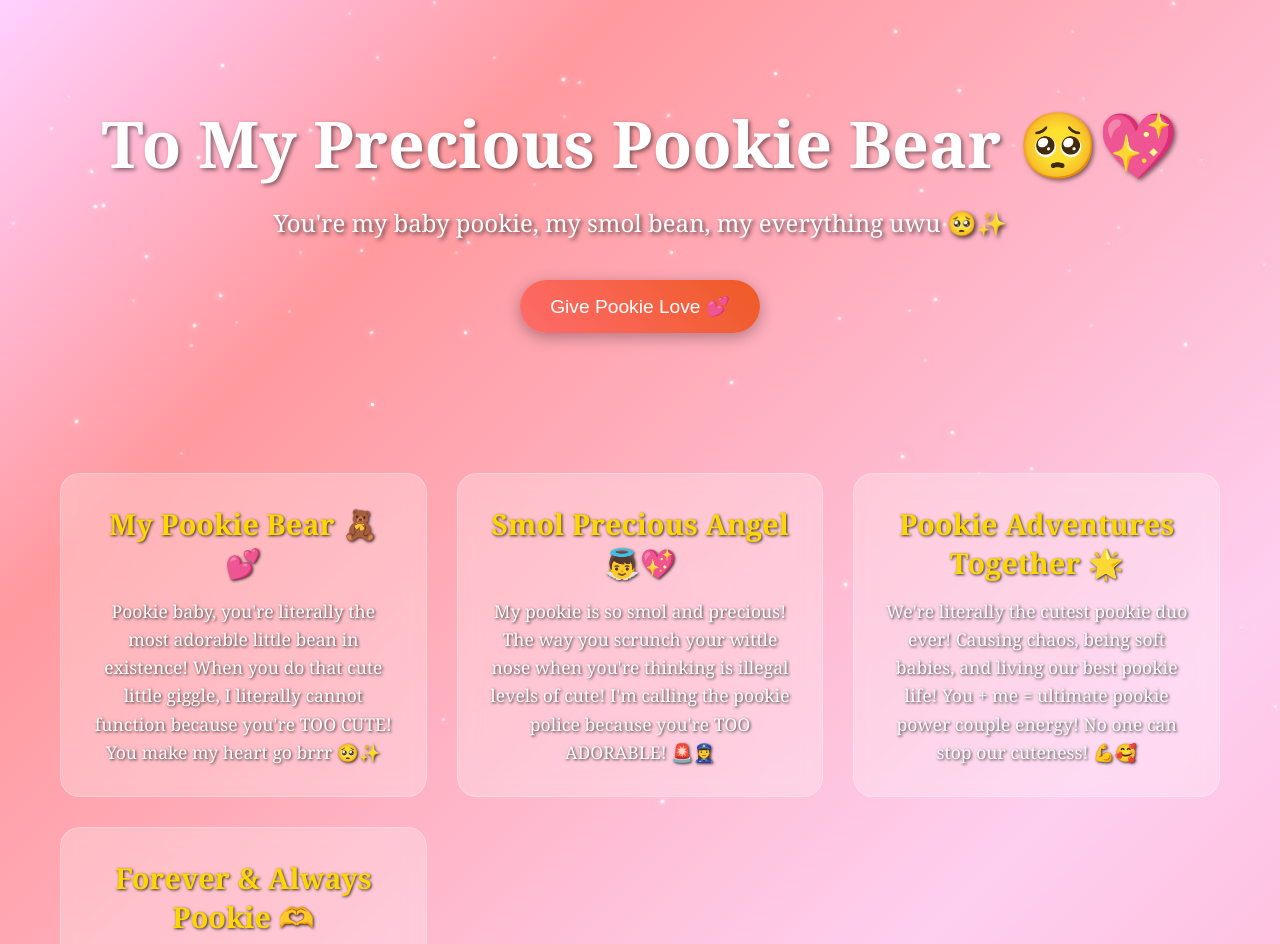
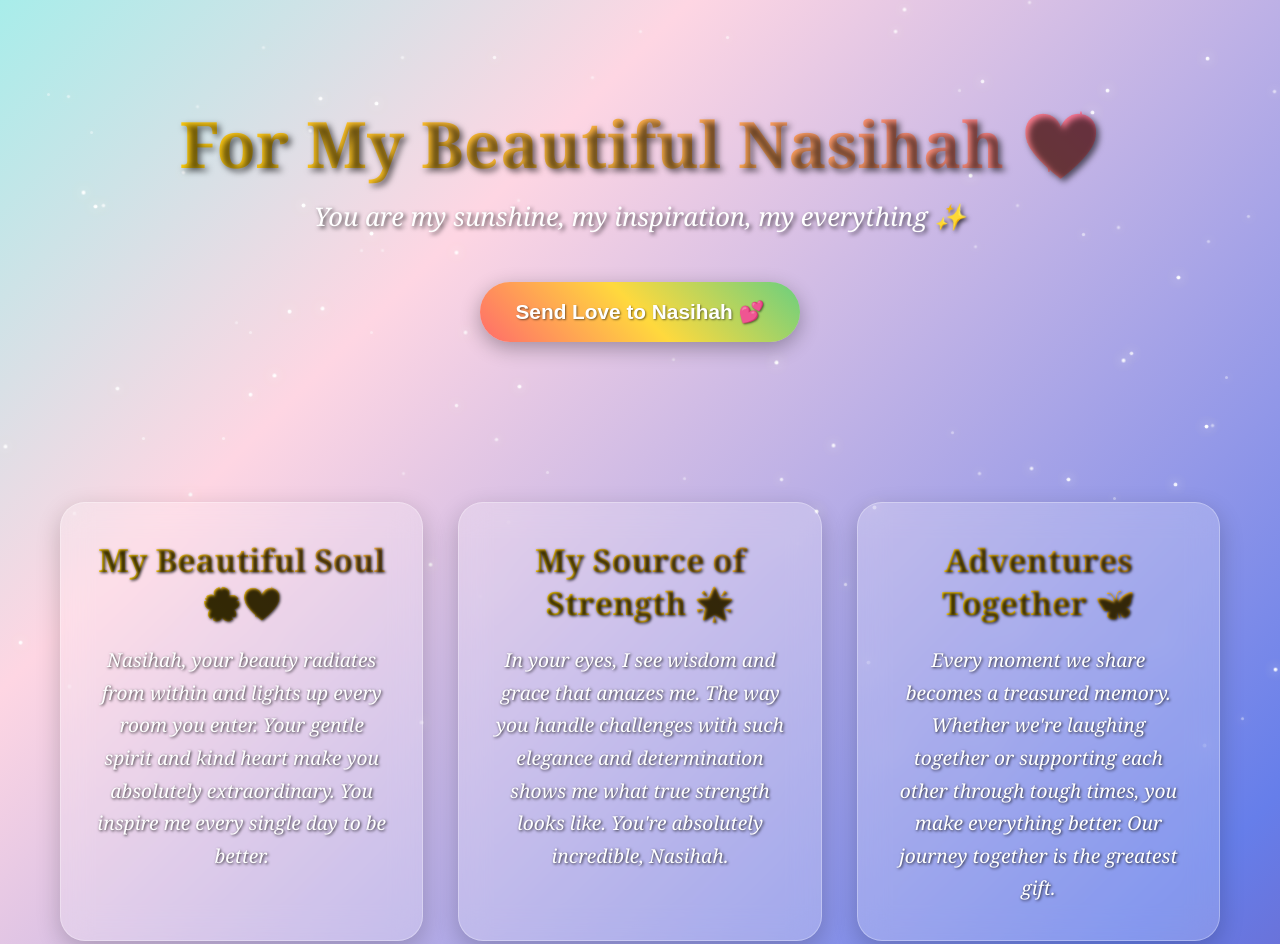
Before and after one commit to Lucifer7139/Happy-Gf-day, a plain HTML site: page index.html in a window 1280 px wide. Shown: the top 944 px of the page. Drawn offline with Linux system fonts and the light colour scheme.

Commit message:
Update index.html

```diff
--- a/index.html
+++ b/index.html
@@ -3,7 +3,7 @@
 <head>
     <meta charset="UTF-8">
     <meta name="viewport" content="width=device-width, initial-scale=1.0">
-    <title>For My Precious Pookie Bear 🥺❤️</title>
+    <title>For My Beautiful Nasihah 💖✨</title>
     <style>
         * {
             margin: 0;
@@ -13,15 +13,16 @@
 
         body {
             font-family: 'Georgia', serif;
-            background: linear-gradient(135deg, #ff9a9e 0%, #fecfef 25%, #fecfef 75%, #ffc3a0 100%);
+            background: linear-gradient(135deg, #667eea 0%, #764ba2 25%, #f093fb 75%, #f5576c 100%);
             min-height: 100vh;
             overflow-x: hidden;
-            animation: gradientShift 8s ease-in-out infinite;
+            animation: gradientShift 10s ease-in-out infinite;
         }
 
         @keyframes gradientShift {
-            0%, 100% { background: linear-gradient(135deg, #ff9a9e 0%, #fecfef 25%, #fecfef 75%, #ffc3a0 100%); }
-            50% { background: linear-gradient(135deg, #ffd1ff 0%, #ff9a9e 25%, #fecfef 75%, #ffb7d5 100%); }
+            0%, 100% { background: linear-gradient(135deg, #667eea 0%, #764ba2 25%, #f093fb 75%, #f5576c 100%); }
+            33% { background: linear-gradient(135deg, #ffecd2 0%, #fcb69f 25%, #667eea 75%, #764ba2 100%); }
+            66% { background: linear-gradient(135deg, #a8edea 0%, #fed6e3 25%, #667eea 75%, #764ba2 100%); }
         }
 
         .stars {
@@ -40,13 +41,13 @@
             height: 3px;
             background: white;
             border-radius: 50%;
-            animation: twinkle 2s infinite;
-            box-shadow: 0 0 6px #fff, 0 0 12px #fff, 0 0 18px #ff69b4;
+            animation: twinkle 3s infinite;
+            box-shadow: 0 0 8px #fff, 0 0 16px #fff, 0 0 24px #ffd700;
         }
 
         @keyframes twinkle {
-            0%, 100% { opacity: 0.3; transform: scale(1); }
-            50% { opacity: 1; transform: scale(1.2); }
+            0%, 100% { opacity: 0.4; transform: scale(1); }
+            50% { opacity: 1; transform: scale(1.3); }
         }
 
         .container {
@@ -66,34 +67,39 @@
         .hero h1 {
             font-size: 4rem;
             margin-bottom: 20px;
-            text-shadow: 2px 2px 4px rgba(0,0,0,0.5);
-            animation: fadeInUp 1s ease-out, pulse 2s infinite;
-            color: white;
+            text-shadow: 3px 3px 6px rgba(0,0,0,0.6);
+            animation: fadeInUp 1.2s ease-out, gentlePulse 3s infinite;
+            color: #fff;
+            background: linear-gradient(45deg, #ffd700, #ffb347, #ff69b4);
+            -webkit-background-clip: text;
+            -webkit-text-fill-color: transparent;
+            background-clip: text;
         }
 
-        @keyframes pulse {
+        @keyframes gentlePulse {
             0%, 100% { transform: scale(1); }
-            50% { transform: scale(1.05); }
+            50% { transform: scale(1.02); }
         }
 
         .hero p {
-            font-size: 1.5rem;
+            font-size: 1.6rem;
             margin-bottom: 40px;
             opacity: 1;
-            animation: fadeInUp 1s ease-out 0.3s both, float 3s ease-in-out infinite;
+            animation: fadeInUp 1.2s ease-out 0.3s both, float 4s ease-in-out infinite;
             color: #fff;
             text-shadow: 2px 2px 4px rgba(0,0,0,0.7);
+            font-style: italic;
         }
 
         @keyframes float {
             0%, 100% { transform: translateY(0px); }
-            50% { transform: translateY(-10px); }
+            50% { transform: translateY(-8px); }
         }
 
         @keyframes fadeInUp {
             from {
                 opacity: 0;
-                transform: translateY(30px);
+                transform: translateY(40px);
             }
             to {
                 opacity: 1;
@@ -102,42 +108,46 @@
         }
 
         .heart-button {
-            background: linear-gradient(45deg, #ff6b6b, #ee5a24);
+            background: linear-gradient(45deg, #ff6b6b, #ffd93d, #6bcf7f);
             border: none;
             color: white;
-            padding: 15px 30px;
-            font-size: 1.2rem;
+            padding: 18px 36px;
+            font-size: 1.3rem;
             border-radius: 50px;
             cursor: pointer;
-            transition: all 0.3s ease;
-            box-shadow: 0 4px 15px rgba(0,0,0,0.3);
-            animation: fadeInUp 1s ease-out 0.6s both;
+            transition: all 0.4s ease;
+            box-shadow: 0 6px 20px rgba(0,0,0,0.3);
+            animation: fadeInUp 1.2s ease-out 0.6s both;
+            font-weight: bold;
+            text-shadow: 1px 1px 2px rgba(0,0,0,0.5);
         }
 
         .heart-button:hover {
-            transform: translateY(-3px);
-            box-shadow: 0 6px 20px rgba(0,0,0,0.4);
+            transform: translateY(-5px);
+            box-shadow: 0 10px 30px rgba(0,0,0,0.4);
+            background: linear-gradient(45deg, #ff8a80, #ffd93d, #81c784);
         }
 
         .message-cards {
             display: grid;
-            grid-template-columns: repeat(auto-fit, minmax(300px, 1fr));
-            gap: 30px;
-            margin: 60px 0;
+            grid-template-columns: repeat(auto-fit, minmax(320px, 1fr));
+            gap: 35px;
+            margin: 80px 0;
         }
 
         .card {
-            background: rgba(255, 255, 255, 0.25);
-            backdrop-filter: blur(10px);
+            background: rgba(255, 255, 255, 0.2);
+            backdrop-filter: blur(15px);
             border: 1px solid rgba(255, 255, 255, 0.3);
-            border-radius: 20px;
-            padding: 30px;
+            border-radius: 25px;
+            padding: 35px;
             color: white;
             text-align: center;
-            transition: all 0.3s ease;
+            transition: all 0.4s ease;
             opacity: 0;
-            transform: translateY(30px);
+            transform: translateY(40px);
             text-shadow: 1px 1px 3px rgba(0,0,0,0.8);
+            box-shadow: 0 8px 25px rgba(0,0,0,0.2);
         }
 
         .card.visible {
@@ -146,19 +156,24 @@
         }
 
         .card:hover {
-            transform: translateY(-10px);
-            background: rgba(255, 255, 255, 0.35);
+            transform: translateY(-15px);
+            background: rgba(255, 255, 255, 0.3);
+            box-shadow: 0 15px 40px rgba(0,0,0,0.3);
         }
 
         .card h3 {
-            font-size: 1.8rem;
-            margin-bottom: 15px;
-            color: #ffd700;
+            font-size: 2rem;
+            margin-bottom: 20px;
+            background: linear-gradient(45deg, #ffd700, #ffb347);
+            -webkit-background-clip: text;
+            -webkit-text-fill-color: transparent;
+            background-clip: text;
         }
 
         .card p {
-            font-size: 1.1rem;
-            line-height: 1.6;
+            font-size: 1.2rem;
+            line-height: 1.7;
+            font-style: italic;
         }
 
         .floating-hearts {
@@ -174,31 +189,33 @@
         .floating-heart {
             position: absolute;
             color: #ff6b6b;
-            font-size: 20px;
+            font-size: 24px;
             opacity: 0;
-            animation: floatUp 4s ease-out forwards;
+            animation: floatUp 5s ease-out forwards;
         }
 
         @keyframes floatUp {
             0% {
                 opacity: 1;
-                transform: translateY(0) rotate(0deg);
+                transform: translateY(0) rotate(0deg) scale(1);
+            }
+            50% {
+                opacity: 0.8;
+                transform: translateY(-100px) rotate(180deg) scale(1.2);
             }
             100% {
                 opacity: 0;
-                transform: translateY(-200px) rotate(360deg);
+                transform: translateY(-250px) rotate(360deg) scale(0.8);
             }
         }
 
-
-
         @media (max-width: 768px) {
             .hero h1 {
-                font-size: 2.5rem;
+                font-size: 2.8rem;
             }
 
             .hero p {
-                font-size: 1.2rem;
+                font-size: 1.3rem;
             }
 
             .message-cards {
@@ -213,46 +230,45 @@
 
     <div class="container">
         <div class="hero">
-            <h1>To My Precious Pookie Bear 🥺💖</h1>
-            <p>You're my baby pookie, my smol bean, my everything uwu 🥺✨</p>
-            <button class="heart-button" onclick="createHearts()">Give Pookie Love 💕</button>
+            <h1>For My Beautiful Nasihah 💖</h1>
+            <p>You are my sunshine, my inspiration, my everything ✨</p>
+            <button class="heart-button" onclick="createHearts()">Send Love to Nasihah 💕</button>
         </div>
 
         <div class="message-cards">
             <div class="card">
-                <h3>My Pookie Bear 🧸💕</h3>
-                <p>Pookie baby, you're literally the most adorable little bean in existence! When you do that cute little giggle, I literally cannot function because you're TOO CUTE! You make my heart go brrr 🥺✨</p>
+                <h3>My Beautiful Soul 🌸💖</h3>
+                <p>Nasihah, your beauty radiates from within and lights up every room you enter. Your gentle spirit and kind heart make you absolutely extraordinary. You inspire me every single day to be better.</p>
             </div>
 
             <div class="card">
-                <h3>Smol Precious Angel 👼💖</h3>
-                <p>My pookie is so smol and precious! The way you scrunch your wittle nose when you're thinking is illegal levels of cute! I'm calling the pookie police because you're TOO ADORABLE! 🚨👮‍♀️</p>
+                <h3>My Source of Strength 🌟</h3>
+                <p>In your eyes, I see wisdom and grace that amazes me. The way you handle challenges with such elegance and determination shows me what true strength looks like. You're absolutely incredible, Nasihah.</p>
             </div>
 
             <div class="card">
-                <h3>Pookie Adventures Together 🌟</h3>
-                <p>We're literally the cutest pookie duo ever! Causing chaos, being soft babies, and living our best pookie life! You + me = ultimate pookie power couple energy! No one can stop our cuteness! 💪🥰</p>
+                <h3>Adventures Together 🦋</h3>
+                <p>Every moment we share becomes a treasured memory. Whether we're laughing together or supporting each other through tough times, you make everything better. Our journey together is the greatest gift.</p>
             </div>
 
             <div class="card">
-                <h3>Forever & Always Pookie 🫶</h3>
-                <p>Pookie, you own my entire heart! You're my baby, my boo, my precious little angel bean! I love you more than all the stars in the sky! Pookie supremacy forever! 🌙⭐</p>
+                <h3>Forever Grateful 🌙⭐</h3>
+                <p>Nasihah, you have brought so much joy and meaning into my life. Your presence is a blessing I treasure every day. Thank you for being the amazing person you are. You mean the world to me.</p>
             </div>
         </div>
-
-
     </div>
 
     <script>
         // Create stars
         function createStars() {
             const starsContainer = document.querySelector('.stars');
-            for (let i = 0; i < 100; i++) {
+            for (let i = 0; i < 120; i++) {
                 const star = document.createElement('div');
                 star.className = 'star';
                 star.style.left = Math.random() * 100 + '%';
                 star.style.top = Math.random() * 100 + '%';
-                star.style.animationDelay = Math.random() * 2 + 's';
+                star.style.animationDelay = Math.random() * 3 + 's';
+                star.style.animationDuration = (Math.random() * 2 + 2) + 's';
                 starsContainer.appendChild(star);
             }
         }
@@ -260,68 +276,50 @@
         // Create floating hearts with more variety
         function createHearts() {
             const heartsContainer = document.querySelector('.floating-hearts');
-            const heartTypes = ['💖', '💕', '💗', '💓', '🥺', '✨', '🧸', '👼'];
+            const heartTypes = ['💖', '💕', '💗', '💓', '🌸', '✨', '🦋', '🌟', '💐', '🌙'];
 
-            for (let i = 0; i < 15; i++) {
+            for (let i = 0; i < 20; i++) {
                 const heart = document.createElement('div');
                 heart.className = 'floating-heart';
                 heart.innerHTML = heartTypes[Math.floor(Math.random() * heartTypes.length)];
                 heart.style.left = Math.random() * 100 + '%';
-                heart.style.animationDelay = i * 0.1 + 's';
-                heart.style.fontSize = (Math.random() * 10 + 15) + 'px';
+                heart.style.animationDelay = i * 0.15 + 's';
+                heart.style.fontSize = (Math.random() * 12 + 18) + 'px';
                 heartsContainer.appendChild(heart);
 
                 setTimeout(() => {
                     heart.remove();
-                }, 4000);
+                }, 5000);
             }
         }
 
         // Animate cards on scroll
         function animateOnScroll() {
             const cards = document.querySelectorAll('.card');
-            cards.forEach(card => {
+            cards.forEach((card, index) => {
                 const cardTop = card.getBoundingClientRect().top;
                 if (cardTop < window.innerHeight - 100) {
-                    card.classList.add('visible');
+                    setTimeout(() => {
+                        card.classList.add('visible');
+                    }, index * 200);
                 }
             });
-        }
-
-        // Countdown timer (set your special date here!)
-        function updateCountdown() {
-            // Change this date to your special date (when you met, started dating, etc.)
-            const specialDate = new Date('2024-01-01T00:00:00').getTime();
-            const now = new Date().getTime();
-            const timeDifference = now - specialDate;
-
-            const days = Math.floor(timeDifference / (1000 * 60 * 60 * 24));
-            const hours = Math.floor((timeDifference % (1000 * 60 * 60 * 24)) / (1000 * 60 * 60));
-            const minutes = Math.floor((timeDifference % (1000 * 60 * 60)) / (1000 * 60));
-            const seconds = Math.floor((timeDifference % (1000 * 60)) / 1000);
-
-            document.getElementById('days').textContent = days;
-            document.getElementById('hours').textContent = hours;
-            document.getElementById('minutes').textContent = minutes;
-            document.getElementById('seconds').textContent = seconds;
         }
 
         // Initialize everything
         document.addEventListener('DOMContentLoaded', function() {
             createStars();
             animateOnScroll();
-            updateCountdown();
-            setInterval(updateCountdown, 1000);
         });
 
         window.addEventListener('scroll', animateOnScroll);
 
-        // Auto-create hearts more frequently with sparkles
+        // Auto-create hearts periodically with sparkles
         setInterval(() => {
-            if (Math.random() < 0.5) {
+            if (Math.random() < 0.4) {
                 createHearts();
             }
-        }, 3000);
+        }, 4000);
     </script>
 </body>
 </html>
```
